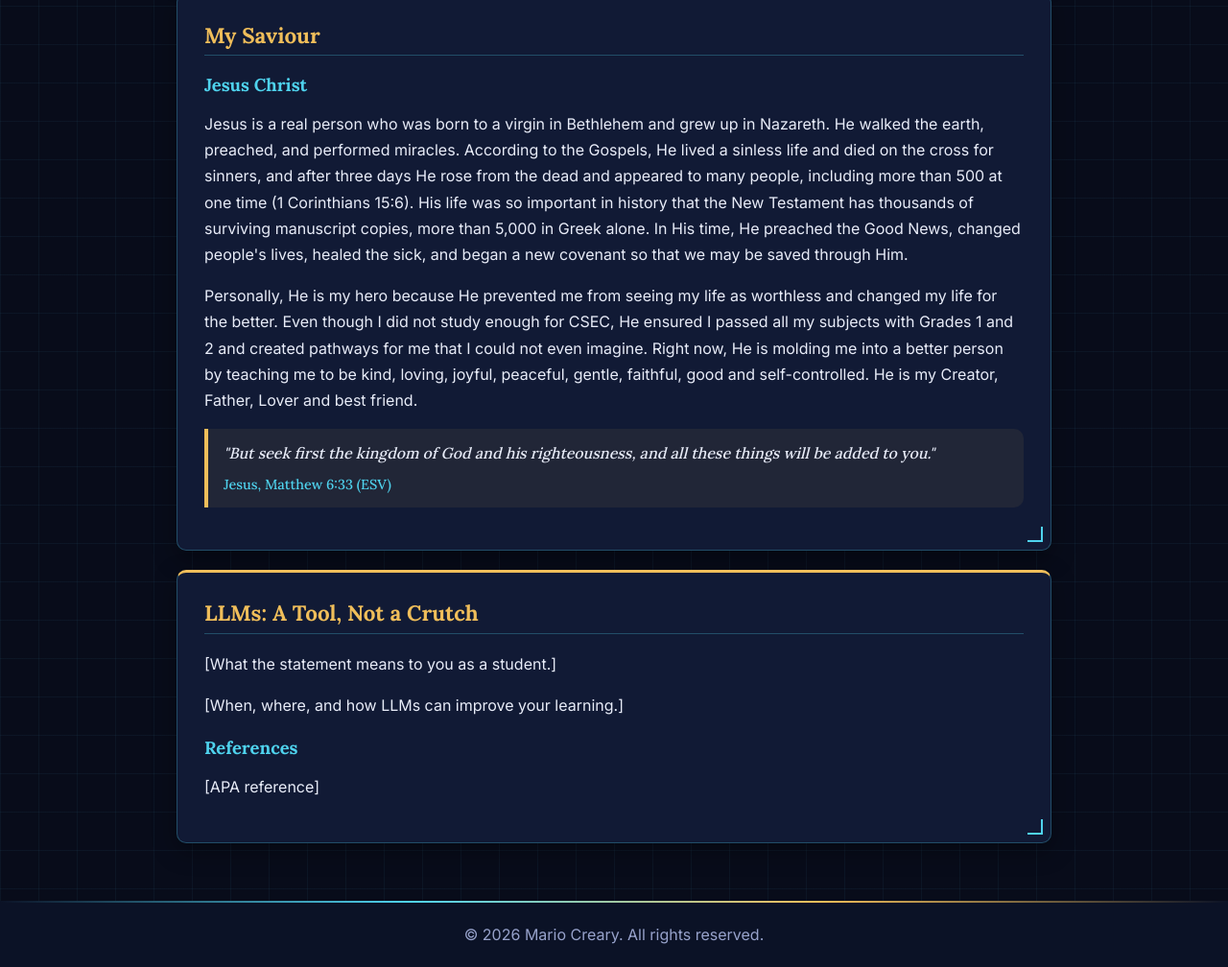
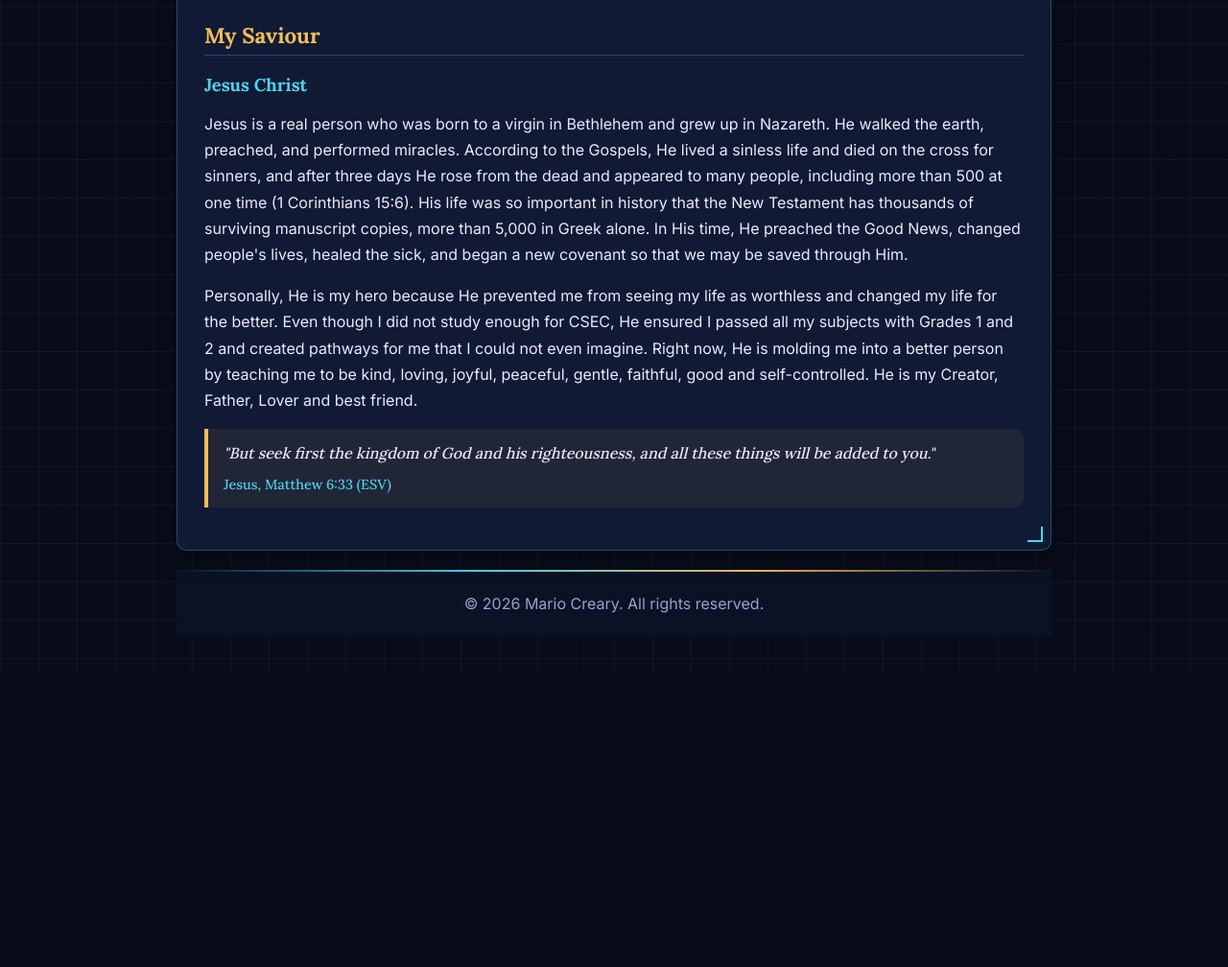
Before and after one commit to mario-creary-utech/mario-creary-portfolio1, a plain HTML site: page Codes/personality.html in a window 1280 px wide. Shown: the part 1034-2042 px from the top of the page at 96% size. After the commit the page ends 1737 px from the top, so only its background shows below. Drawn offline with Linux system fonts and the light colour scheme.

Commit message:
Update personality.html

```diff
--- a/Codes/personality.html
+++ b/Codes/personality.html
@@ -76,17 +76,6 @@
       </blockquote>
     </section>
 
-    <article class="card" id="llm-essay">
-      <h2>LLMs: A Tool, Not a Crutch</h2>
-      <p>[What the statement means to you as a student.]</p>
-      <p>[When, where, and how LLMs can improve your learning.]</p>
-      <h3>References</h3>
-      <ul class="references">
-        <li>[APA reference]</li>
-      </ul>
-    </article>
-  </main>
-
   <footer>
     <p>&copy; 2026 Mario Creary. All rights reserved.</p>
   </footer>
```
